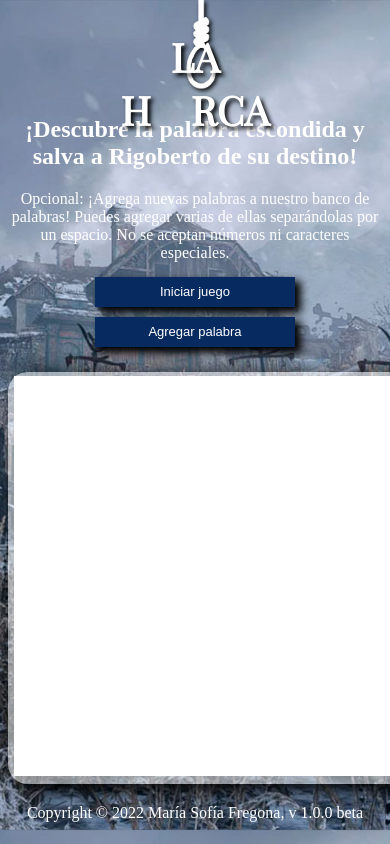
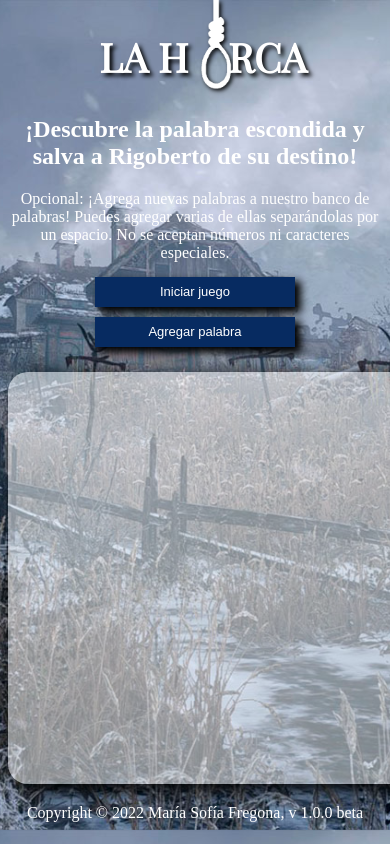
Before and after one commit to sofifregona/JuegoDelAhorcado, a plain HTML site: page index.html in a window 390 px wide. Shown: the top 844 px of the page. Drawn offline with nearby package versions, Linux system fonts and the light colour scheme; a web font is replaced by a local one.

Commit message:
Correción canvas pantalla tablet y correcion title

```diff
--- a/Css/style.css
+++ b/Css/style.css
@@ -36,7 +36,7 @@ p {
 }
 
 .imagen {
-    margin-left: 14px;
+    margin-left: 45px;
     filter: drop-shadow(2px 2px 2px black);
 }
 
@@ -48,7 +48,7 @@ p {
     margin: 0 auto;
     margin-top: 15px;
     padding: 15px;
-    width: 60vw;
+    width: 100vw;
 }
 
 h1 {
@@ -205,7 +205,6 @@ canvas {
     }
 
     canvas {
-        background-color: white;
         width: 400px;
         height: 400px;
     }
```
